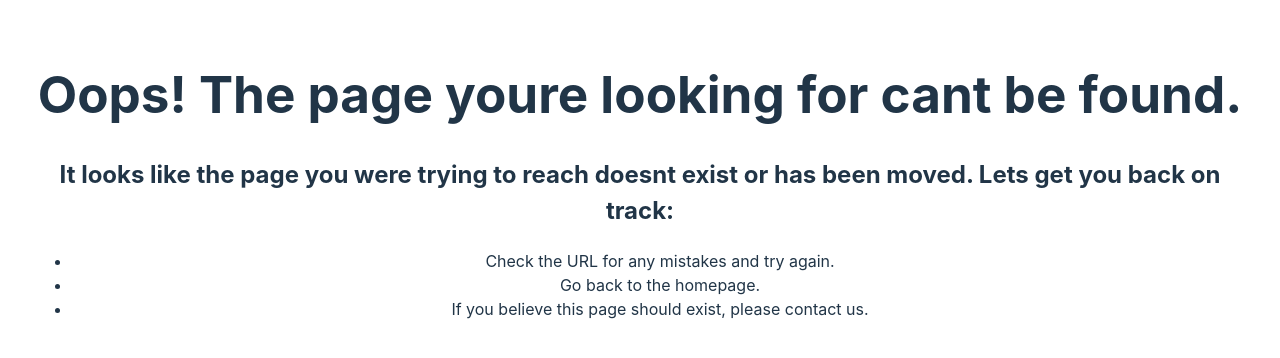
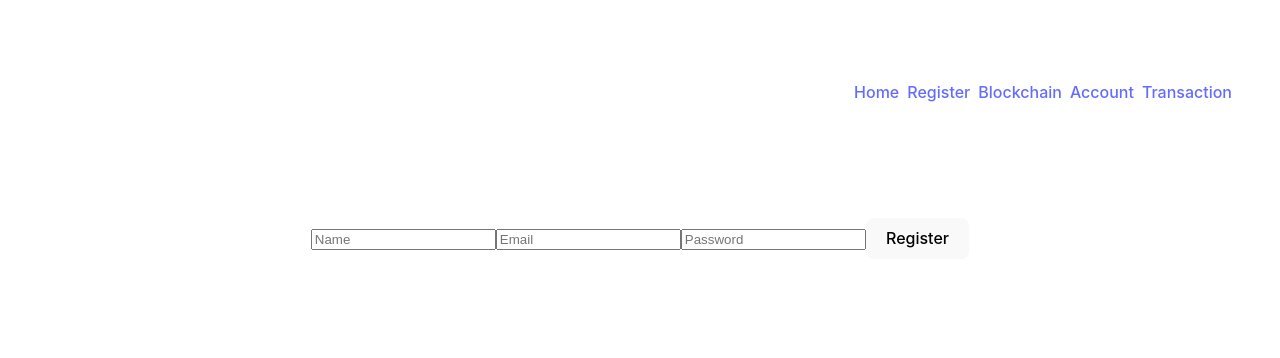
Before and after one commit to Medieinstitutet/Blockchain-backend, a React (Vite) app in the folder client/: page /register in a window 1280 px wide. Shown: the top 358 px of the page. Built offline with nearby package versions, Linux system fonts and the light colour scheme.

Commit message:
Feat: add register function in client

```diff
--- a/client/src/Router.jsx
+++ b/client/src/Router.jsx
@@ -5,6 +5,7 @@ import { NotFound } from "./components/routes/NotFound";
 import { Blockchain } from "./components/pages/Blocks/Blockchain";
 import { Account } from "./components/pages/Wallet/Account";
 import { SendTransaction } from "./components/pages/Transactions/SendTransaction";
+import { Register } from "./components/pages/Authentication/Register";
 
 export const router = createBrowserRouter([
   {
@@ -28,6 +29,10 @@ export const router = createBrowserRouter([
         path: '/transaction',
         element: <SendTransaction />
       },
+      {
+        path: '/register',
+        element: <Register />
+      },
     ]
   }
 ]);
--- /dev/null
+++ b/client/src/components/pages/Authentication/Register.jsx
@@ -0,0 +1,57 @@
+import { useState } from 'react';
+import { register } from '../../../services/Authentication/register';
+
+export const Register = () => {
+  const [name, setName] = useState('');
+  const [email, setEmail] = useState('');
+  const [password, setPassword] = useState('');
+
+  const registerUser = async () => {
+    try {
+      const response = await register({ name, email, password });
+      console.log('Registration successful', response.data);
+    } catch (err) {
+      console.error('Registration failed', err);
+    }
+  }
+
+  const handleRegister = (e) => {
+    e.preventDefault();
+    if (!email || !password || !password) {
+      console.log('Invalid credentials');
+    } else {
+      registerUser();
+    }
+  };
+
+  return (
+    <>
+      <form onSubmit={handleRegister}>
+        <h3>Registration</h3>
+        <input
+          required
+          type='text'
+          placeholder='Name'
+          value={name}
+          onChange={e => setName(e.target.value)}
+        />
+        <input
+          required
+          type='email'
+          placeholder='Email'
+          value={email}
+          onChange={e => setEmail(e.target.value)}
+        />
+        <input
+          required
+          type='password'
+          placeholder='Password'
+          value={password}
+          onChange={e => setPassword(e.target.value)}
+        />
+        <button type='submit'>Register</button>
+      </form>
+      {name && <p>Registration successful! Welcome, {name}!</p>}
+    </>
+  );
+};
--- a/client/src/components/routes/layout.jsx
+++ b/client/src/components/routes/layout.jsx
@@ -10,6 +10,9 @@ export const Layout = () => {
           <ul>
             <li>
               <NavLink to={"/"}>Home</NavLink>
+            </li>
+            <li>
+              <NavLink to={"/register"}>Register</NavLink>
             </li>
             <li>
               <NavLink to={"/blockchain"}>Blockchain</NavLink>
--- /dev/null
+++ b/client/src/services/Authentication/register.js
@@ -0,0 +1,10 @@
+import axios from "axios";
+
+export const register = async ({ name, email, password}) => {
+  const response = await axios.post(
+    'http://localhost:5001/api/v1/auth/register',
+    { name, email, password }
+  );
+
+  return response;
+}
```
